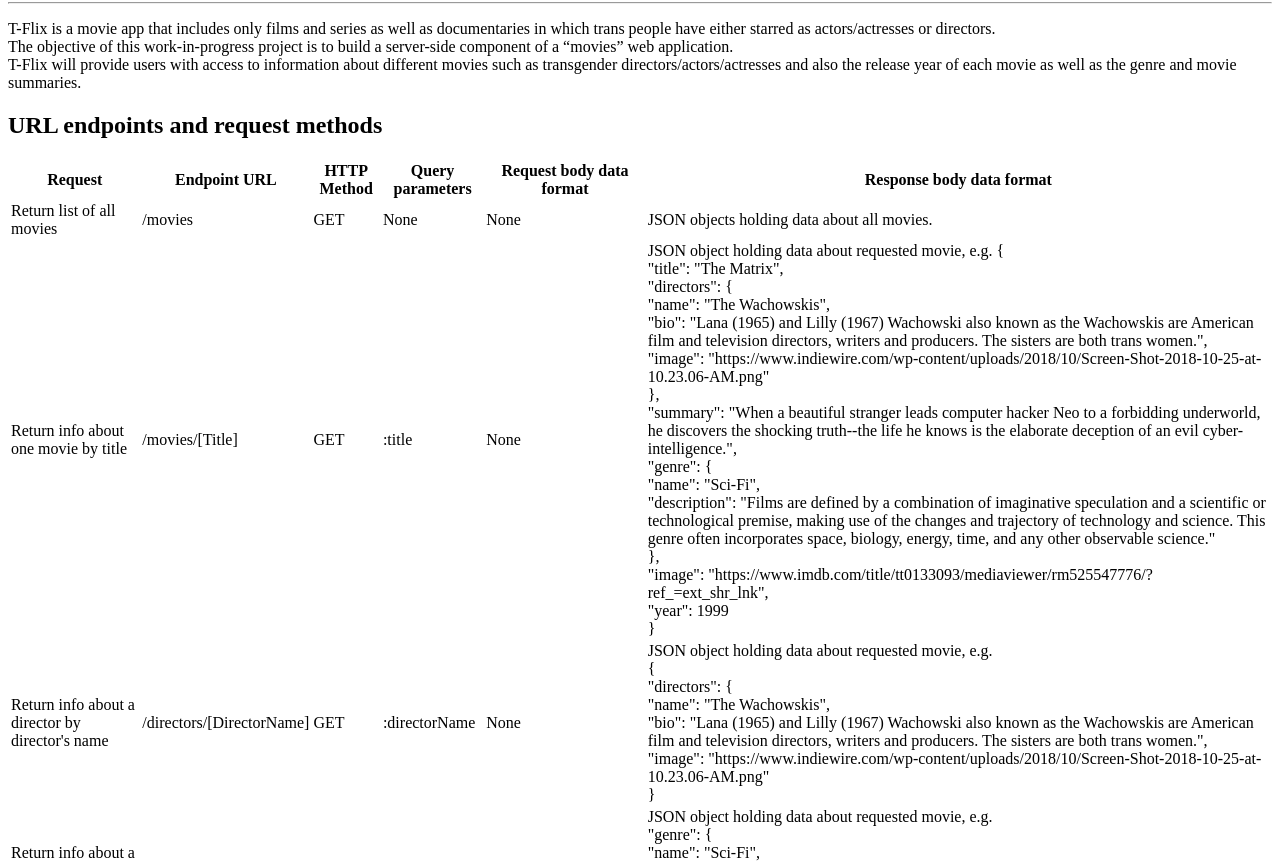
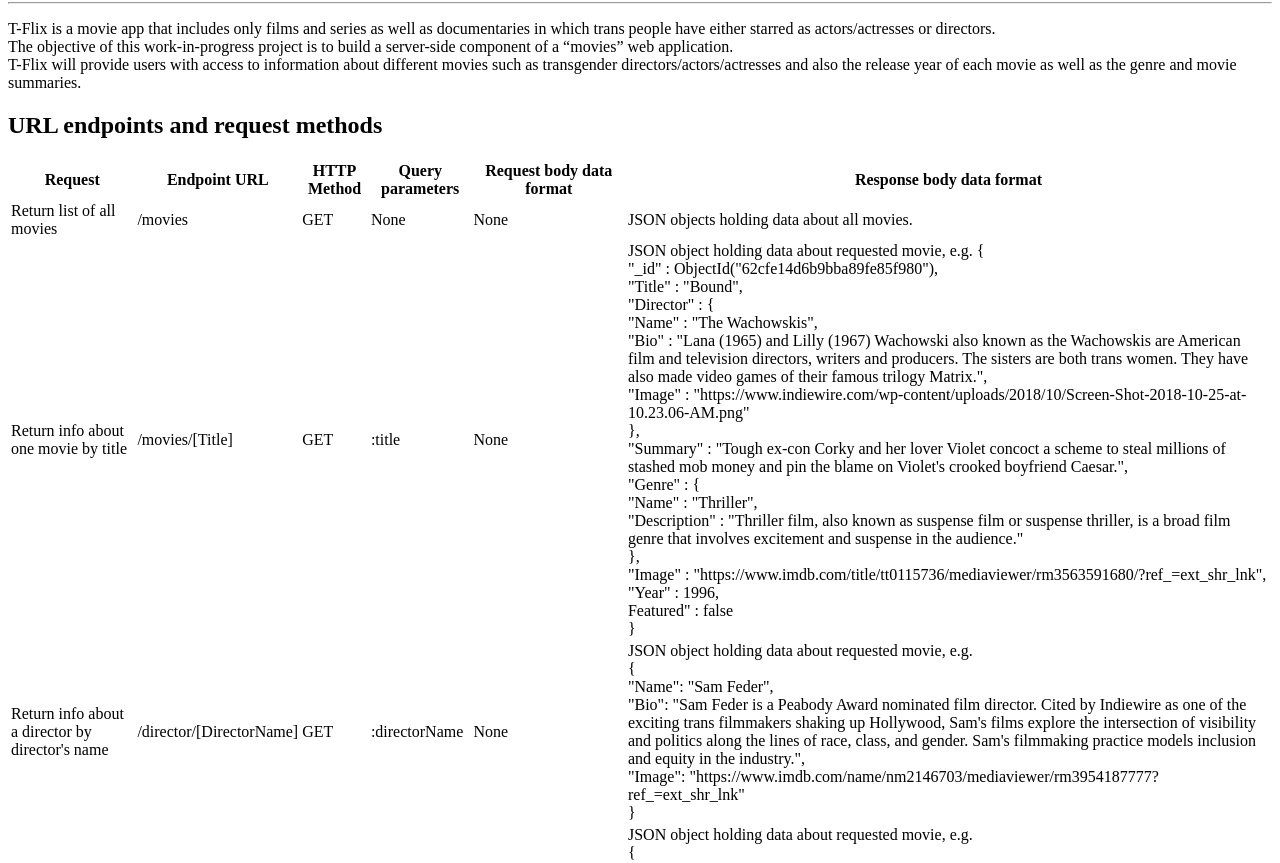
Before and after one commit to BJaguar71/movie_api, a website: page public/documentation.html in a window 1280 px wide. Shown: the part 78-941 px from the top of the page. Drawn offline with Linux system fonts and the light colour scheme.

Commit message:
updated the file

```diff
--- a/public/documentation.html
+++ b/public/documentation.html
@@ -45,37 +45,38 @@
                 <td class="column">:title</td>
                 <td class="column">None</td>
                 <td class="column">JSON object holding data about requested movie, e.g.
-                    {<br>
-                        "title": "The Matrix",<br>
-                        "directors": {<br>
-                            "name": "The Wachowskis",<br>
-                            "bio": "Lana (1965) and Lilly (1967) Wachowski also known as the Wachowskis are American film and television directors, writers and producers. The sisters are both trans women.",<br>
-                            "image": "https://www.indiewire.com/wp-content/uploads/2018/10/Screen-Shot-2018-10-25-at-10.23.06-AM.png"<br>
-                        },<br>
-                        "summary": "When a beautiful stranger leads computer hacker Neo to a forbidding underworld, he discovers the shocking truth--the life he knows is the elaborate deception of an evil cyber-intelligence.",<br>
-                        "genre": {<br>
-                            "name": "Sci-Fi",<br>
-                            "description": "Films are defined by a combination of imaginative speculation and a scientific or technological premise, making use of the changes and trajectory of technology and science. This genre often incorporates space, biology, energy, time, and any other observable science."<br>
-                        },<br>
-                        "image": "https://www.imdb.com/title/tt0133093/mediaviewer/rm525547776/?ref_=ext_shr_lnk",<br>
-                        "year": 1999<br>
-                    }
+                {<br>
+                    "_id" : ObjectId("62cfe14d6b9bba89fe85f980"),<br>
+                    "Title" : "Bound",<br>
+                    "Director" : {<br>
+                        "Name" : "The Wachowskis",<br>
+                        "Bio" : "Lana (1965) and Lilly (1967) Wachowski also known as the Wachowskis are American film and television directors, writers and producers. The sisters are both trans women. They have also made video games of their famous trilogy Matrix.",<br>
+                        "Image" : "https://www.indiewire.com/wp-content/uploads/2018/10/Screen-Shot-2018-10-25-at-10.23.06-AM.png"<br>
+                    },<br>
+                    "Summary" : "Tough ex-con Corky and her lover Violet concoct a scheme to steal millions of stashed mob money and pin the blame on Violet's crooked boyfriend Caesar.",<br>
+                    "Genre" : {<br>
+                        "Name" : "Thriller",<br>
+                        "Description" : "Thriller film, also known as suspense film or suspense thriller, is a broad film genre that involves excitement and suspense in the audience."<br>
+                    },<br>
+                    "Image" : "https://www.imdb.com/title/tt0115736/mediaviewer/rm3563591680/?ref_=ext_shr_lnk",<br>
+                    "Year" : 1996,<br>
+                    Featured" : false<br>
+                }
                 </td>
             </tr>
             <!-- Return info about director by name -->
             <tr>
                 <td class="column">Return info about a director by director's name</td>
-                <td class="column">/directors/[DirectorName]</td>
+                <td class="column">/director/[DirectorName]</td>
                 <td class="column">GET</td>
                 <td class="column">:directorName</td>
                 <td class="column">None</td>
                 <td class="column">JSON object holding data about requested movie, e.g.<br>
                     {<br>
-                        "directors": {<br>
-                            "name": "The Wachowskis",<br>
-                            "bio": "Lana (1965) and Lilly (1967) Wachowski also known as the Wachowskis are American film and television directors, writers and producers. The sisters are both trans women.",<br>
-                            "image": "https://www.indiewire.com/wp-content/uploads/2018/10/Screen-Shot-2018-10-25-at-10.23.06-AM.png"<br>
-                        }<br>
+                        "Name": "Sam Feder",<br>
+                        "Bio": "Sam Feder is a Peabody Award nominated film director. Cited by Indiewire as one of the exciting trans filmmakers shaking up Hollywood, Sam's films explore the intersection of visibility and politics along the lines of race, class, and gender. Sam's filmmaking practice models inclusion and equity in the industry.",<br>
+                        "Image": "https://www.imdb.com/name/nm2146703/mediaviewer/rm3954187777?ref_=ext_shr_lnk"<br>
+                    }
                 </td>
             </tr>
             <!-- Return info about one genre by genre name -->
@@ -86,7 +87,7 @@
                 <td class="column">:genreName</td>
                 <td class="column">None</td>
                 <td class="column">JSON object holding data about requested movie, e.g.<br>
-                    "genre": {<br>
+                    {<br>
                         "name": "Sci-Fi",<br>
                         "description": "Films are defined by a combination of imaginative speculation and a scientific or technological premise, making use of the changes and trajectory of technology and science. This genre often incorporates space, biology, energy, time, and any other observable science."<br>
                     },<br>
```
